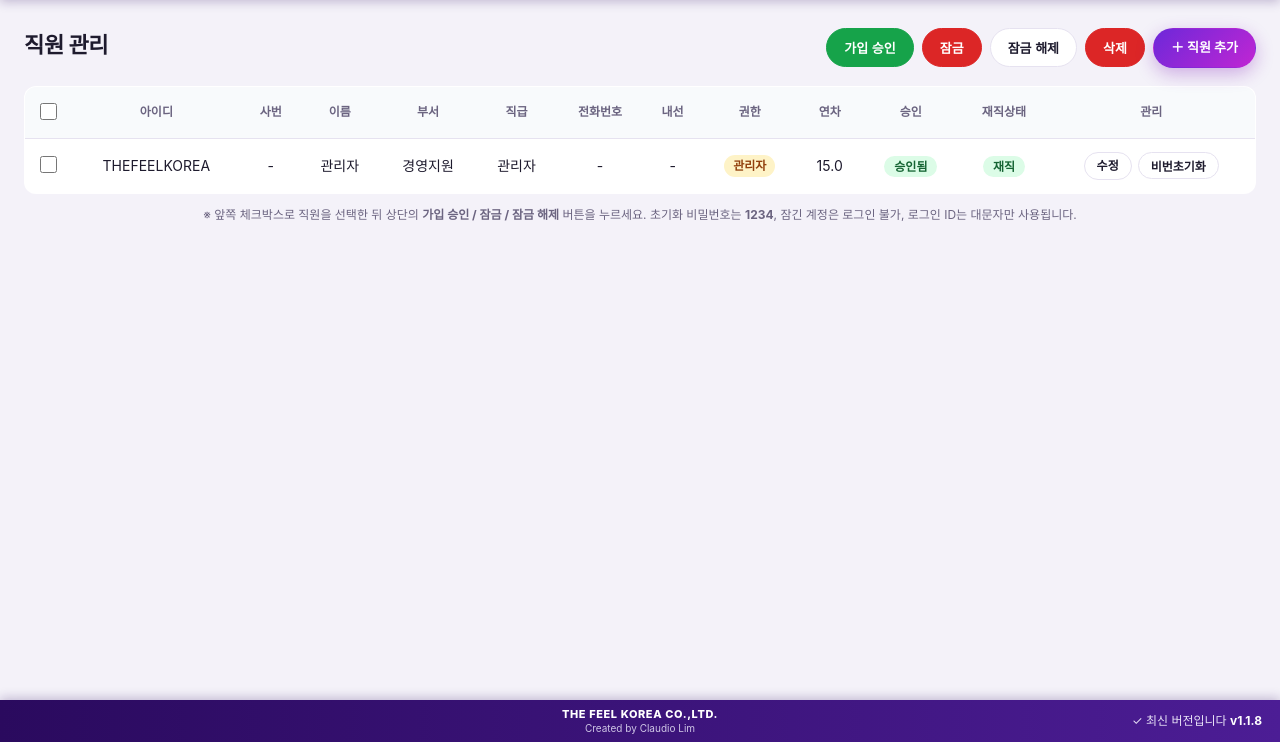
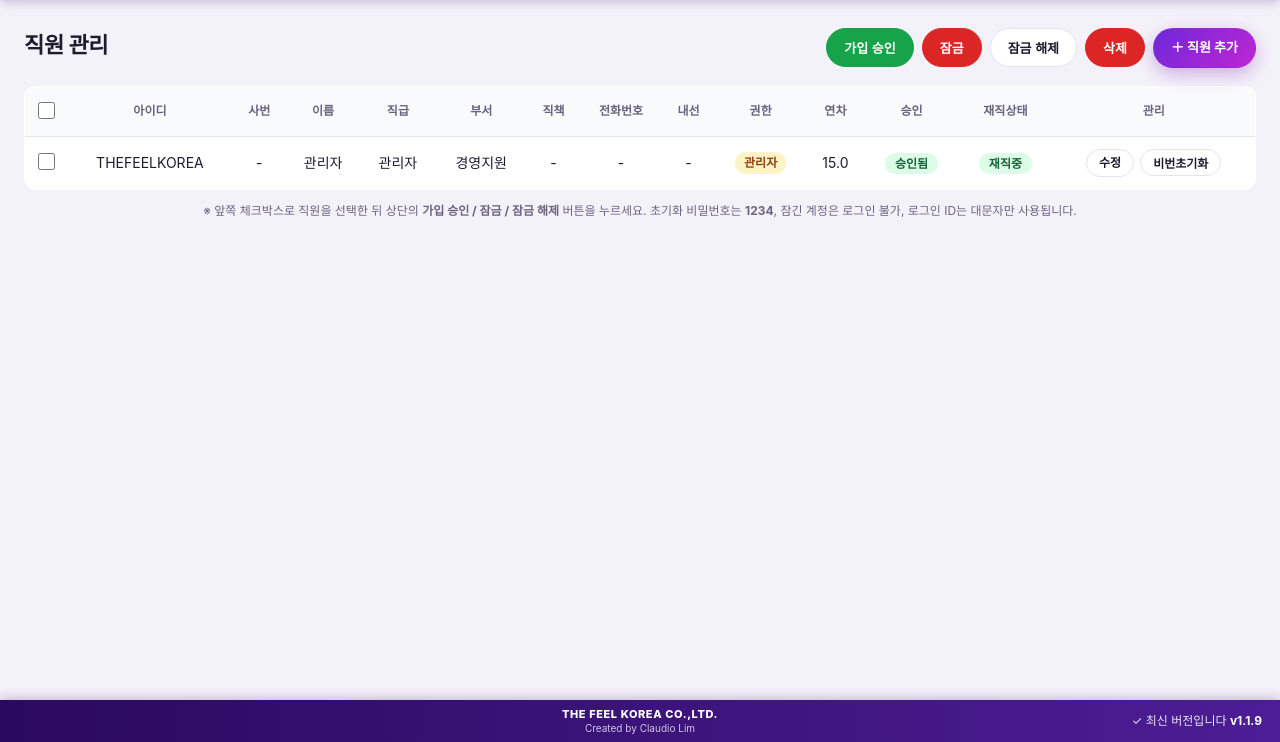
Before and after one commit to Claudio-sys11/thefeel-intranet, a Flask app: page /admin/users in a window 1280 px wide. Shown: the part 58-800 px from the top of the page. Run offline with Flask 3, Linux system fonts and the light colour scheme; the visitor is signed in with stand-in values (Sample User, id 1); data comes from the database, SQL or seed files in the repository; data that the repository does not hold is empty.

Commit message:
v1.1.9 - 직원관리 컬럼 재배치 + 직책 + 재직중/퇴사 택일
- 컬럼 순서: 이름·직급·부서·직책 순으로 재배치, 직책(job_title) 필드 신설
- 수정 화면: 재직중/퇴사 라디오(택일)로 변경, 퇴사 시 로그인 차단
- 목록 재직상태: 재직중/퇴사/잠금 표기

Co-Authored-By: Claude Opus 4.8 <noreply@anthropic.com>

```diff
--- a/app.py
+++ b/app.py
@@ -149,6 +149,8 @@ def init_db():
         db.execute("ALTER TABLE users ADD COLUMN dept2 TEXT")
     if "ext" not in cols:
         db.execute("ALTER TABLE users ADD COLUMN ext TEXT")
+    if "job_title" not in cols:
+        db.execute("ALTER TABLE users ADD COLUMN job_title TEXT")
     # 로그인 ID는 대문자만 사용 → 기존 username 대문자로 통일
     db.execute("UPDATE users SET username = UPPER(username) WHERE username <> UPPER(username)")
     # 기존 전화번호도 000-0000-0000 형식으로 정리(하이픈 없는 것만)
@@ -233,7 +235,9 @@ def login():
                 flash("관리자 승인 대기 중인 계정입니다.", "error")
             elif row["locked"]:
                 flash("잠긴 계정입니다. 관리자에게 문의하세요.", "error")
-            elif row["status"] == "rejected" or not row["is_active"]:
+            elif not row["is_active"]:
+                flash("퇴사 처리되어 로그인할 수 없습니다. 관리자에게 문의하세요.", "error")
+            elif row["status"] == "rejected":
                 flash("이용이 제한된 계정입니다. 관리자에게 문의하세요.", "error")
             else:
                 session.clear()
@@ -809,14 +813,15 @@ def admin_user_new():
             return render_template("admin/user_form.html", u=request.form, mode="new")
         pw = request.form.get("password") or "1234"
         try:
-            db.execute("""INSERT INTO users (username, emp_no, ext, phone, password_hash, name, email, dept, dept2, position, role, hire_date, annual_leave)
-                          VALUES (?,?,?,?,?,?,?,?,?,?,?,?,?)""",
+            db.execute("""INSERT INTO users (username, emp_no, ext, phone, password_hash, name, email, dept, dept2, position, job_title, role, hire_date, annual_leave)
+                          VALUES (?,?,?,?,?,?,?,?,?,?,?,?,?,?)""",
                        (username, request.form.get("emp_no", "").strip(),
                         request.form.get("ext", "").strip(), format_phone(request.form.get("phone", "").strip()),
                         hashpw(pw), request.form.get("name").strip(),
                         request.form.get("email", "").strip(), request.form.get("dept", "").strip(),
                         request.form.get("dept2", "").strip(),
-                        request.form.get("position", "").strip(), request.form.get("role", "employee"),
+                        request.form.get("position", "").strip(), request.form.get("job_title", "").strip(),
+                        request.form.get("role", "employee"),
                         request.form.get("hire_date", "").strip() or None,
                         float(request.form.get("annual_leave") or 15)))
             db.commit()
@@ -844,16 +849,16 @@ def admin_user_edit(uid):
             flash("이미 사용 중인 아이디입니다.", "error")
             return render_template("admin/user_form.html", u=u, mode="edit")
         try:
-            db.execute("""UPDATE users SET username=?, emp_no=?, ext=?, name=?, email=?, phone=?, dept=?, dept2=?, position=?, role=?, hire_date=?, annual_leave=?, is_active=? WHERE id=?""",
+            db.execute("""UPDATE users SET username=?, emp_no=?, ext=?, name=?, email=?, phone=?, dept=?, dept2=?, position=?, job_title=?, role=?, hire_date=?, annual_leave=?, is_active=? WHERE id=?""",
                        (new_username, request.form.get("emp_no", "").strip(),
                         request.form.get("ext", "").strip(),
                         request.form.get("name").strip(), request.form.get("email", "").strip(),
                         format_phone(request.form.get("phone", "").strip()),
                         request.form.get("dept", "").strip(), request.form.get("dept2", "").strip(),
-                        request.form.get("position", "").strip(),
+                        request.form.get("position", "").strip(), request.form.get("job_title", "").strip(),
                         request.form.get("role", "employee"), request.form.get("hire_date", "").strip() or None,
                         float(request.form.get("annual_leave") or 15),
-                        1 if request.form.get("is_active") else 0, uid))
+                        1 if request.form.get("emp_status", "active") == "active" else 0, uid))
             if request.form.get("reset_pw"):
                 db.execute("UPDATE users SET password_hash=? WHERE id=?",
                            (hashpw("1234"), uid))
--- a/schema.sql
+++ b/schema.sql
@@ -14,6 +14,7 @@ CREATE TABLE IF NOT EXISTS users (
     dept          TEXT,                             -- 부서(1)
     dept2         TEXT,                             -- 부서(2)
     position      TEXT,                             -- 직급
+    job_title     TEXT,                             -- 직책
     role          TEXT    NOT NULL DEFAULT 'employee', -- admin | employee
     status        TEXT    NOT NULL DEFAULT 'active',   -- pending | active | rejected
     locked        INTEGER NOT NULL DEFAULT 0,          -- 계정 잠금(1=잠금, 로그인 불가)
--- a/static/style.css
+++ b/static/style.css
@@ -79,7 +79,8 @@ main.plain{max-width:none;padding:0}
 .btn.ok{background:var(--ok);border-color:var(--ok);color:#fff}
 .btn.ok:hover{filter:brightness(1.05)}
 table.list.center th,table.list.center td{text-align:center;vertical-align:middle}
-table.list.wide th,table.list.wide td{padding:13px 11px}
+table.list.wide th,table.list.wide td{padding:12px 9px}
+.status-radio{display:flex;gap:22px;align-items:center;padding:6px 0}
 table.list .rowchk,#chkall{width:17px;height:17px;cursor:pointer}
 .ver-check{margin-top:14px;text-align:center;font-size:12px;color:var(--muted)}
 .ver-check.ok b{color:var(--primary)}
--- a/templates/admin/users.html
+++ b/templates/admin/users.html
@@ -21,7 +21,7 @@
     <thead>
       <tr>
         <th style="width:42px"><input type="checkbox" id="chkall" title="전체 선택"></th>
-        <th>아이디</th><th>사번</th><th>이름</th><th>부서</th><th>직급</th>
+        <th>아이디</th><th>사번</th><th>이름</th><th>직급</th><th>부서</th><th>직책</th>
         <th>전화번호</th><th>내선</th><th>권한</th><th>연차</th><th>승인</th><th>재직상태</th><th>관리</th>
       </tr>
     </thead>
@@ -32,8 +32,9 @@
         <td>{{ u['username'] }}</td>
         <td>{{ u['emp_no'] or '-' }}</td>
         <td>{{ u['name'] }}</td>
+        <td>{{ u['position'] or '-' }}</td>
         <td>{{ u['dept'] or '-' }}{% if u['dept2'] %} · {{ u['dept2'] }}{% endif %}</td>
-        <td>{{ u['position'] or '-' }}</td>
+        <td>{{ u['job_title'] or '-' }}</td>
         <td>{{ u['phone'] or '-' }}</td>
         <td>{{ u['ext'] or '-' }}</td>
         <td>{% if u['role']=='admin' %}<span class="tag admin">관리자</span>{% else %}직원{% endif %}</td>
@@ -45,8 +46,8 @@
         </td>
         <td>
           {% if u['locked'] %}<span class="st st-rejected">🔒 잠금</span>
-          {% elif u['is_active'] %}<span class="st st-approved">재직</span>
-          {% else %}<span class="st st-canceled">비활성</span>{% endif %}
+          {% elif u['is_active'] %}<span class="st st-approved">재직중</span>
+          {% else %}<span class="st st-canceled">퇴사</span>{% endif %}
         </td>
         <td class="row-actions">
           <a href="{{ url_for('admin_user_edit', uid=u['id']) }}" class="btn small">수정</a>
--- a/version.py
+++ b/version.py
@@ -1,6 +1,6 @@
 # -*- coding: utf-8 -*-
 """버전 및 배포 정보 (릴리스마다 __version__ 만 올리면 됨)"""
-__version__ = "1.1.8"
+__version__ = "1.1.9"
 GITHUB_OWNER = "Claudio-sys11"
 GITHUB_REPO = "thefeel-intranet"
 # 릴리스 자산(설치파일) 이름 패턴 (실제 파일명에는 버전이 붙음: ...-1.0.2.exe)
```
Also changed, not shown: templates/admin/user_form.html (+13 -3 lines), 1 other file.
